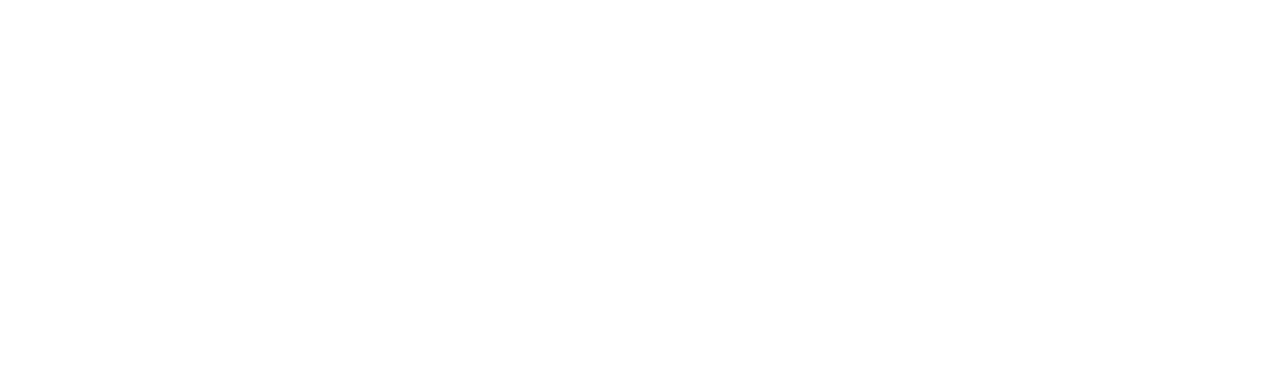
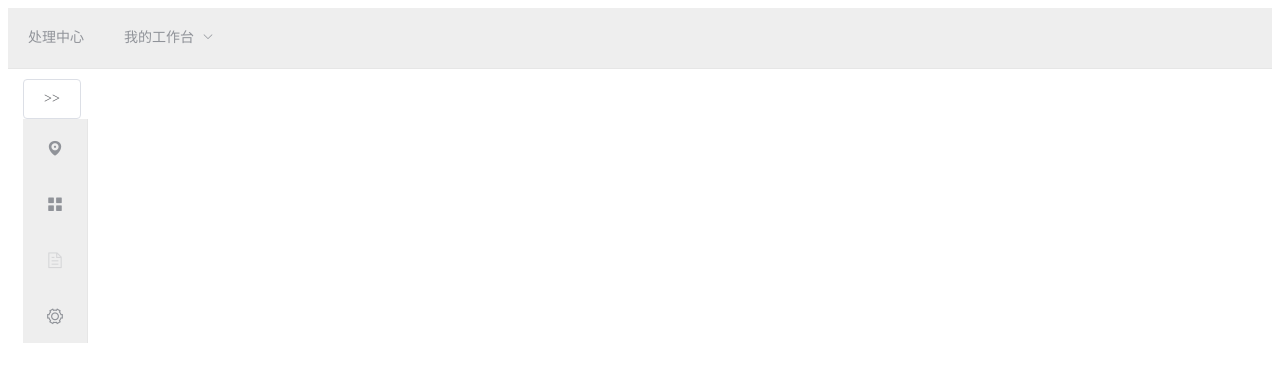
Before and after one commit to 269117220/vue-webpack-project, a Vue app in the folder client/: page / in a window 1280 px wide. Shown: the top 382 px of the page. Built offline with nearby package versions, Linux system fonts and the light colour scheme; the HTML template or start-up script is replaced by a standard one.

Commit message:
页面结构初搭

```diff
--- /dev/null
+++ b/client/src/App.vue
@@ -0,0 +1,46 @@
+<template>
+  <div id="wrapper">
+    <navHeader></navHeader>
+    <el-row>
+      <el-col :span="5">
+        <sideMenu :sideNavClass="sideNavClass"></sideMenu>
+      </el-col>
+      <el-col :span="19">
+        <div class="container">
+            <router-view></router-view>
+        </div>
+      </el-col>
+    </el-row>
+  </div>
+</template>
+
+<style scoped>
+.m-side-menu {
+  margin-left: 15px;
+}
+.container {
+    margin-right: 10px;
+    background-color: #eee;
+    min-height: calc(100% - 80px);
+}
+</style>
+
+<script>
+/**
+ * TODO:
+ * import 动态加载
+ */
+import sideMenu from './pages/common/sideMenu';
+import navHeader from './pages/common/navHeader';
+export default {
+    name: 'app',
+    props: ['class'],
+    components: {
+        sideMenu,
+        navHeader
+    },
+    data: {
+      sideNavClass: 'm-side-menu'
+    }
+}
+</script>
--- a/client/src/index.js
+++ b/client/src/index.js
@@ -3,6 +3,7 @@
 import routes from './routes'
 import ElementUI from 'element-ui';
 import 'element-ui/lib/theme-chalk/index.css';
+import App from "./App";
 
 Vue.use(ElementUI);
 Vue.use(VueRouter);
@@ -13,5 +14,6 @@
 
 new Vue({
     el: '#app',
-    router
+    router,
+    ...App
 });
--- /dev/null
+++ b/client/src/pages/common/navHeader.vue
@@ -0,0 +1,36 @@
+<template>
+    <div>
+        <el-menu class="m-nav-header" mode="horizontal" @select="handleSelect">
+            <el-menu-item index="1">处理中心</el-menu-item>
+            <el-submenu index="2">
+                <template slot="title">我的工作台</template>
+                <el-menu-item index="2-1"><a href="/bar">选项1</a></el-menu-item>
+                <el-menu-item index="2-2">选项2</el-menu-item>
+                <el-menu-item index="2-3">选项3</el-menu-item>
+                <el-submenu index="2-4">
+                <template slot="title">选项4</template>
+                <el-menu-item index="2-4-1">选项1</el-menu-item>
+                <el-menu-item index="2-4-2">选项2</el-menu-item>
+                <el-menu-item index="2-4-3">选项3</el-menu-item>
+                </el-submenu>
+            </el-submenu>
+        </el-menu>
+    </div>
+</template>
+
+<style>
+    .m-nav-header {
+        background-color: #eee;
+        margin-bottom: 10px;
+    }
+</style>
+
+<script>
+export default {
+    methods: {
+        handleSelect: function() {
+            console.log('-----------');
+        }
+    }
+}
+</script>
--- /dev/null
+++ b/client/src/pages/common/sideMenu.vue
@@ -0,0 +1,68 @@
+<template>
+  <div v-bind:class="[sideNavClass]">
+    <el-radio-group v-model="isCollapse">
+      <el-radio-button v-if="isCollapse" :label="false">>></el-radio-button><el-radio-button v-else="!isCollapse" :label="true"><<</el-radio-button>
+    </el-radio-group>
+    <el-menu default-active="1-4-1" class="el-menu-vertical-demo" @open="handleOpen" @close="handleClose" :collapse="isCollapse">
+      <el-submenu index="1">
+        <template slot="title">
+          <i class="el-icon-location"></i>
+          <span slot="title">导航一</span>
+        </template>
+        <el-menu-item-group>
+          <span slot="title">分组一</span>
+          <el-menu-item index="1-1">选项1</el-menu-item>
+          <el-menu-item index="1-2">选项2</el-menu-item>
+        </el-menu-item-group>
+        <el-menu-item-group title="分组2">
+          <el-menu-item index="1-3">选项3</el-menu-item>
+        </el-menu-item-group>
+        <el-submenu index="1-4">
+          <span slot="title">选项4</span>
+          <el-menu-item index="1-4-1">选项1</el-menu-item>
+        </el-submenu>
+      </el-submenu>
+      <el-menu-item index="2">
+        <i class="el-icon-menu"></i>
+        <span slot="title">导航二</span>
+      </el-menu-item>
+      <el-menu-item index="3" disabled>
+        <i class="el-icon-document"></i>
+        <span slot="title">导航三</span>
+      </el-menu-item>
+      <el-menu-item index="4">
+        <i class="el-icon-setting"></i>
+        <span slot="title">导航四</span>
+      </el-menu-item>
+    </el-menu>
+  </div>
+</template>
+
+<style>
+  .el-menu-vertical-demo {
+    background-color: #eee;
+    &:not(.el-menu--collapse) {
+      width: 200px;
+      min-height: 400px;
+    }
+  }
+</style>
+<script>
+
+export default {
+    data() {
+      return {
+        isCollapse: true
+      };
+    },
+    props: ['sideNavClass'],
+    methods: {
+      handleOpen(key, keyPath) {
+        console.log(key, keyPath);
+      },
+      handleClose(key, keyPath) {
+        console.log(key, keyPath);
+      }
+    }
+  }
+</script>
--- a/client/src/pages/test/app.vue
+++ /dev/null
@@ -1,35 +0,0 @@
-<template>
-  <div>
-  <el-button @click="visible = true">Button</el-button>
-    <el-dialog :visible.sync="visible" title="Hello world">
-      <p>Try Element</p>
-    </el-dialog>
-  <el-row>
-  <el-button round>圆角按钮</el-button>
-  <el-button type="primary" round>主要按钮</el-button>
-  <el-button type="success" round>成功按钮</el-button>
-  <el-button type="info" round>信息按钮</el-button>
-  <el-button type="warning" round>警告按钮</el-button>
-  <el-button type="danger" round>危险按钮</el-button>
-</el-row>
-    <h1>{{ msg }}</h1>
-    <input type="text" v-model="msg">
-  </div>
-</template>
-
-<script>
-
-export default {
-  data () {
-    return {
-      msg: 'Welcome to Your Vue.js',
-      visible: false
-    }
-  }
-}
-</script>
-<style>
-body {
-    color: red;
-}
-</style>
--- a/client/src/routes.js
+++ b/client/src/routes.js
@@ -1,8 +1,8 @@
-import app from './pages/test/app';
+// import navMenu from './pages/common/navMenu';
 const Bar = { template: '<div>bar</div>' }
 // 2. 定义路由
 const routes = [
-  { path: '/foo', component: app },
+  // { path: '/foo', component: navMenu },
   { path: '/bar', component: Bar }
 ];
 
```
Also changed, not shown: client/package.json (+9 -1 lines), 4 other files (tests, documents, lock files or other folders).
